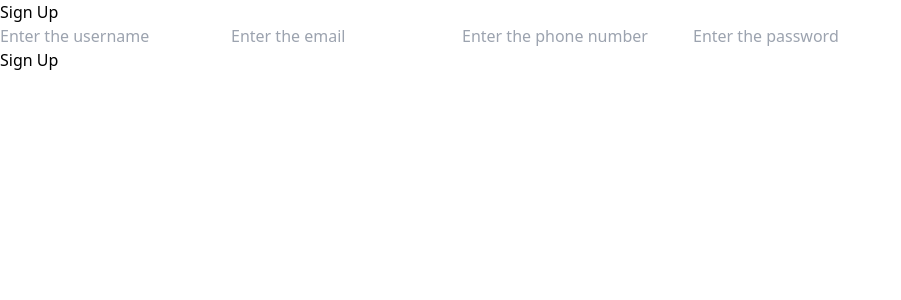
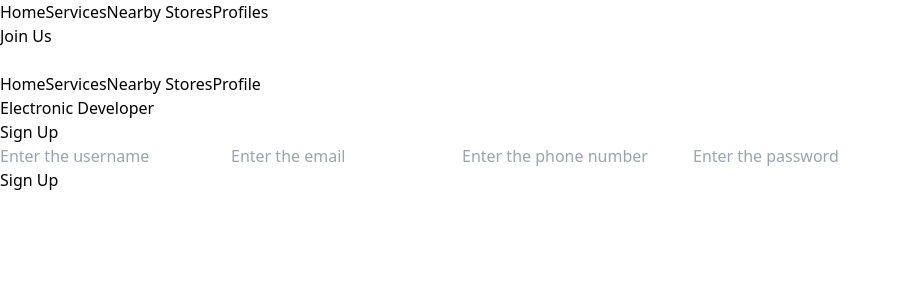
Before and after one commit to iammaaj10/MechHelp, a React (Vite) app in the folder Client/mechhelp/: page / in a window 1280 px wide. Shown: the top 300 px of the page, without its empty margins (0-901 px from the left). Built offline with nearby package versions, Linux system fonts and the light colour scheme.

Commit message:
commited

```diff
--- a/Client/mechhelp/package.json
+++ b/Client/mechhelp/package.json
@@ -11,7 +11,8 @@
   },
   "dependencies": {
     "react": "^18.3.1",
-    "react-dom": "^18.3.1"
+    "react-dom": "^18.3.1",
+    "react-router-dom": "^6.27.0"
   },
   "devDependencies": {
     "@eslint/js": "^9.11.1",
--- a/Client/mechhelp/src/App.jsx
+++ b/Client/mechhelp/src/App.jsx
@@ -1,5 +1,6 @@
 import { useState } from 'react'
 import SignUp from './components/SignUp'
+import Home from './components/Home'
 
 
 
@@ -9,7 +10,9 @@ function App() {
   return (
     <>
     <div className='bg-black h-screen'>
+      <Home/>
     <SignUp/>
+
     </div>
 
 
--- /dev/null
+++ b/Client/mechhelp/src/components/Home.jsx
@@ -0,0 +1,10 @@
+import React from 'react'
+import Navbar from './Navbar'
+
+const Home = () => {
+  return (
+    <Navbar/>
+  )
+}
+
+export default Home
--- /dev/null
+++ b/Client/mechhelp/src/components/Navbar.jsx
@@ -0,0 +1,60 @@
+import React from 'react'
+
+const Navbar = () => {
+  return (
+    <>
+    <nav class="p-3 flex bg-white justify-between items-center">
+        <a href="#" id="brand" class="flex gap-2 items-center" >
+
+        </a>
+
+        <div id="nav-menu" class="hidden lg:flex gap-12">
+            <a href="#" class="font-medium hover:text-primary">Home</a>
+            <a href="#" class="font-medium hover:text-primary">Services</a>
+            <a href="#" class="font-medium hover:text-primary">Nearby Stores</a>
+            <a href="#" class="font-medium hover:text-primary">Profiles</a>
+
+        </div>
+
+        <button class="hidden  lg:flex gap-2 items-center border border-gray-300 px-6 py-2 rounded-lg hover:border-gray-600" >
+
+           <span>Join Us </span>
+           <i class="fa-solid fa-arrow-right"></i>
+        </button>
+        <button class="p-2 lg:hidden" onclick="handlemenu()">
+            <i class="fa-solid fa-bars text-gray-600"></i>
+        </button>
+
+        <div id="navdialog" class=" hidden fixed bg-white inset-0 p-3 z-10 md:hidden">
+            <div id="navbar" class=" flex justify-between">
+                <a href="#" id="brand" class="flex gap-2 items-center" >
+
+        </a>
+        <button class="p-2 lg:hidden" onclick="handlemenu()">
+            <i class="fa-solid fa-xmark text-gray-500"></i>
+        </button>
+    </div>
+
+        <div class="mt-6">
+            <a href="#" class="font-medium m-3 p-3 hover:bg-gray-50 block rounded-lg">Home</a>
+            <a href="#" class="font-medium m-3 p-3 hover:bg-gray-50 block rounded-lg">Services</a>
+            <a href="#" class="font-medium m-3 p-3 hover:bg-gray-50 block rounded-lg">Nearby Stores</a>
+            <a href="#" class="font-medium m-3 p-3 hover:bg-gray-50 block rounded-lg">Profile</a>
+
+
+        </div>
+
+        <div class="h-[1px] bg-gray-400 " >
+            <button class="mt-6 w-full flex gap-2 items-center border  px-6 py-4 rounded-lg hover:bg-gray-50" >
+
+               <span>Electronic Developer</span>
+
+            </button>
+        </div>
+        </div>
+    </nav>
+    </>
+  )
+}
+
+export default Navbar
```
Also changed, not shown: 1 other file (tests, documents, lock files or other folders).
